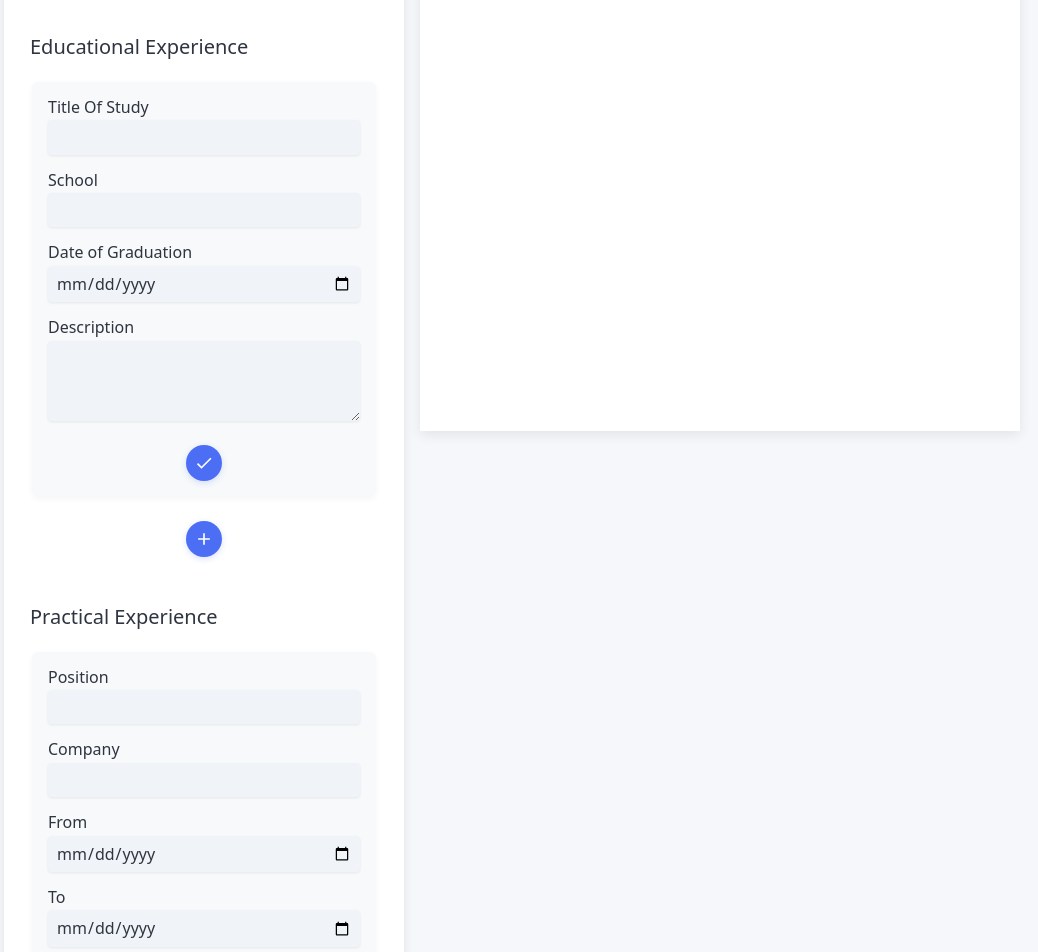
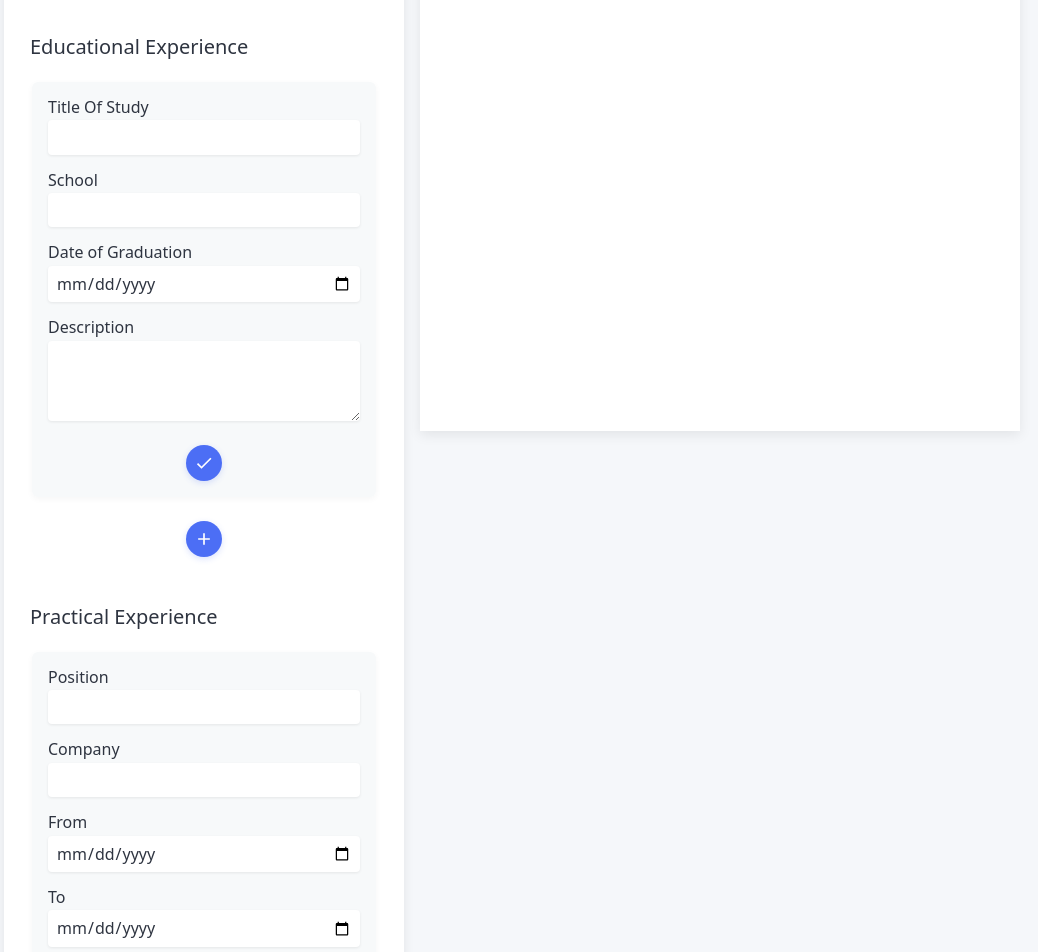
Before and after one commit to cd-javier/cv-application, a React (Vite) app: page / in a window 1280 px wide. Shown: the part 520-1472 px from the top of the page, without its empty margins (128-1166 px from the left). Built offline with nearby package versions, Linux system fonts and the light colour scheme.

Commit message:
fix: remove nested forms and handle keydown enter

```diff
--- a/src/App.css
+++ b/src/App.css
@@ -45,15 +45,6 @@ form {
   background-color: var(--form-bg);
 }
 
-form > form,
-fieldset > form {
-  width: auto;
-  padding: 0;
-  border-radius: none;
-  background-color: none;
-  display: block;
-}
-
 form fieldset {
   display: flex;
   flex-direction: column;
@@ -62,7 +53,7 @@ form fieldset {
   border: none;
 }
 
-form fieldset > form fieldset {
+form fieldset > fieldset {
   padding: 1rem;
   background-color: var(--fieldset-bg);
   border-radius: 6px;
--- a/src/App.jsx
+++ b/src/App.jsx
@@ -69,7 +69,7 @@ function App() {
         <EduExperience handleRender={handleEduRender} />
         <ProExperience handleRender={handleProRender} />
         <Skills handleRender={handleSkillsRender} />
-        <button onClick={handlePrint} className="print-button">
+        <button type="button" onClick={handlePrint} className="print-button">
           <svg xmlns="http://www.w3.org/2000/svg" viewBox="0 0 24 24">
             <title>download</title>
             <path d="M5,20H19V18H5M19,9H15V3H9V9H5L12,16L19,9Z" />
--- a/src/form-components.jsx
+++ b/src/form-components.jsx
@@ -1,11 +1,28 @@
 import { useState } from 'react';
 
-function Input({ label, type, handleOnChange, index, id, isDisabled }) {
+function Input({
+  label,
+  type,
+  handleOnChange,
+  handleEnter,
+  index,
+  id,
+  isDisabled,
+}) {
   const [value, setValue] = useState('');
+
   function intHandleOnChange(e) {
     setValue(e.target.value);
     handleOnChange(e);
   }
+
+  function handleKeyDown(e) {
+    if (e.key === 'Enter') {
+      e.preventDefault();
+      handleEnter(e);
+    }
+  }
+
   return (
     <li>
       {label && (
@@ -28,6 +45,7 @@ function Input({ label, type, handleOnChange, index, id, isDisabled }) {
           id={(index !== undefined ? index + '-' : '') + id}
           type={type}
           onChange={intHandleOnChange}
+          onKeyDown={handleKeyDown}
         />
       )}
     </li>
@@ -56,7 +74,6 @@ function GeneralInfo({ handleRender }) {
   }
 
   return (
-    <form>
     <fieldset>
       <h2>General Information</h2>
       <ul>
@@ -66,6 +83,7 @@ function GeneralInfo({ handleRender }) {
           id="name"
           isDisabled={isDisabled}
           handleOnChange={handleOnChange}
+          handleEnter={handleSubmit}
         />
         <Input
           label="Phone Number"
@@ -73,6 +91,7 @@ function GeneralInfo({ handleRender }) {
           id="phone"
           isDisabled={isDisabled}
           handleOnChange={handleOnChange}
+          handleEnter={handleSubmit}
         />
         <Input
           label="Email"
@@ -80,6 +99,7 @@ function GeneralInfo({ handleRender }) {
           id="email"
           isDisabled={isDisabled}
           handleOnChange={handleOnChange}
+          handleEnter={handleSubmit}
         />
         <Input
           label="Website"
@@ -87,17 +107,18 @@ function GeneralInfo({ handleRender }) {
           id="website"
           isDisabled={isDisabled}
           handleOnChange={handleOnChange}
+          handleEnter={handleSubmit}
         />
       </ul>
       {!isDisabled ? (
-          <button onClick={handleSubmit}>
+        <button type="button" onClick={handleSubmit}>
           <svg xmlns="http://www.w3.org/2000/svg" viewBox="0 0 24 24">
             <title>check</title>
             <path d="M21,7L9,19L3.5,13.5L4.91,12.09L9,16.17L19.59,5.59L21,7Z" />
           </svg>
         </button>
       ) : (
-          <button onClick={handleEdit}>
+        <button type="button" onClick={handleEdit}>
           <svg xmlns="http://www.w3.org/2000/svg" viewBox="0 0 24 24">
             <title>pencil</title>
             <path d="M20.71,7.04C21.1,6.65 21.1,6 20.71,5.63L18.37,3.29C18,2.9 17.35,2.9 16.96,3.29L15.12,5.12L18.87,8.87M3,17.25V21H6.75L17.81,9.93L14.06,6.18L3,17.25Z" />
@@ -105,7 +126,6 @@ function GeneralInfo({ handleRender }) {
         </button>
       )}
     </fieldset>
-    </form>
   );
 }
 
@@ -142,7 +162,6 @@ function SingleEduExperience({
   }
 
   return (
-    <form>
     <fieldset>
       <ul>
         <Input
@@ -152,6 +171,7 @@ function SingleEduExperience({
           id="title"
           isDisabled={isDisabled}
           handleOnChange={handleOnChange}
+          handleEnter={handleSubmit}
         />
         <Input
           label="School"
@@ -160,6 +180,7 @@ function SingleEduExperience({
           id="school"
           isDisabled={isDisabled}
           handleOnChange={handleOnChange}
+          handleEnter={handleSubmit}
         />
         <Input
           label="Date of Graduation"
@@ -168,6 +189,7 @@ function SingleEduExperience({
           id="date"
           isDisabled={isDisabled}
           handleOnChange={handleOnChange}
+          handleEnter={handleSubmit}
         />
         <Input
           label="Description"
@@ -176,18 +198,19 @@ function SingleEduExperience({
           id="details"
           isDisabled={isDisabled}
           handleOnChange={handleOnChange}
+          handleEnter={handleSubmit}
         />
       </ul>
       <div className="buttons">
         {!isDisabled ? (
-            <button onClick={handleSubmit}>
+          <button type="button" onClick={handleSubmit}>
             <svg xmlns="http://www.w3.org/2000/svg" viewBox="0 0 24 24">
               <title>check</title>
               <path d="M21,7L9,19L3.5,13.5L4.91,12.09L9,16.17L19.59,5.59L21,7Z" />
             </svg>
           </button>
         ) : (
-            <button onClick={handleEdit}>
+          <button type="button" onClick={handleEdit}>
             <svg xmlns="http://www.w3.org/2000/svg" viewBox="0 0 24 24">
               <title>pencil</title>
               <path d="M20.71,7.04C21.1,6.65 21.1,6 20.71,5.63L18.37,3.29C18,2.9 17.35,2.9 16.96,3.29L15.12,5.12L18.87,8.87M3,17.25V21H6.75L17.81,9.93L14.06,6.18L3,17.25Z" />
@@ -195,7 +218,7 @@ function SingleEduExperience({
           </button>
         )}
         {isDeletable && (
-            <button onClick={handleDelete}>
+          <button type="button" onClick={handleDelete}>
             <svg xmlns="http://www.w3.org/2000/svg" viewBox="0 0 24 24">
               <title>delete</title>
               <path d="M19,4H15.5L14.5,3H9.5L8.5,4H5V6H19M6,19A2,2 0 0,0 8,21H16A2,2 0 0,0 18,19V7H6V19Z" />
@@ -204,7 +227,6 @@ function SingleEduExperience({
         )}
       </div>
     </fieldset>
-    </form>
   );
 }
 
@@ -243,7 +265,7 @@ function EduExperience({ handleRender }) {
           key={elm.id}
         />
       ))}
-      <button onClick={handleAdd}>
+      <button type="button" onClick={handleAdd}>
         <svg xmlns="http://www.w3.org/2000/svg" viewBox="0 0 24 24">
           <title>plus</title>
           <path d="M19,13H13V19H11V13H5V11H11V5H13V11H19V13Z" />
@@ -286,7 +308,6 @@ function SingleProExperience({
   }
 
   return (
-    <form>
     <fieldset>
       <ul>
         <Input
@@ -296,6 +317,7 @@ function SingleProExperience({
           id="position"
           isDisabled={isDisabled}
           handleOnChange={handleOnChange}
+          handleEnter={handleSubmit}
         />
         <Input
           label="Company"
@@ -304,6 +326,7 @@ function SingleProExperience({
           id="company"
           isDisabled={isDisabled}
           handleOnChange={handleOnChange}
+          handleEnter={handleSubmit}
         />
         <Input
           label="From"
@@ -312,6 +335,7 @@ function SingleProExperience({
           id="dateFrom"
           isDisabled={isDisabled}
           handleOnChange={handleOnChange}
+          handleEnter={handleSubmit}
         />
         <Input
           label="To"
@@ -320,6 +344,7 @@ function SingleProExperience({
           id="dateTo"
           isDisabled={isDisabled}
           handleOnChange={handleOnChange}
+          handleEnter={handleSubmit}
         />
         <Input
           label="Description"
@@ -328,18 +353,19 @@ function SingleProExperience({
           id="details"
           isDisabled={isDisabled}
           handleOnChange={handleOnChange}
+          handleEnter={handleSubmit}
         />
       </ul>
       <div className="buttons">
         {!isDisabled ? (
-            <button onClick={handleSubmit}>
+          <button type="button" onClick={handleSubmit}>
             <svg xmlns="http://www.w3.org/2000/svg" viewBox="0 0 24 24">
               <title>check</title>
               <path d="M21,7L9,19L3.5,13.5L4.91,12.09L9,16.17L19.59,5.59L21,7Z" />
             </svg>
           </button>
         ) : (
-            <button onClick={handleEdit}>
+          <button type="button" onClick={handleEdit}>
             <svg xmlns="http://www.w3.org/2000/svg" viewBox="0 0 24 24">
               <title>pencil</title>
               <path d="M20.71,7.04C21.1,6.65 21.1,6 20.71,5.63L18.37,3.29C18,2.9 17.35,2.9 16.96,3.29L15.12,5.12L18.87,8.87M3,17.25V21H6.75L17.81,9.93L14.06,6.18L3,17.25Z" />
@@ -347,7 +373,7 @@ function SingleProExperience({
           </button>
         )}
         {isDeletable && (
-            <button onClick={handleDelete}>
+          <button type="button" onClick={handleDelete}>
             <svg xmlns="http://www.w3.org/2000/svg" viewBox="0 0 24 24">
               <title>delete</title>
               <path d="M19,4H15.5L14.5,3H9.5L8.5,4H5V6H19M6,19A2,2 0 0,0 8,21H16A2,2 0 0,0 18,19V7H6V19Z" />
@@ -356,7 +382,6 @@ function SingleProExperience({
         )}
       </div>
     </fieldset>
-    </form>
   );
 }
 
@@ -395,7 +420,7 @@ function ProExperience({ handleRender }) {
           key={elm.id}
         />
       ))}
-      <button onClick={handleAdd}>
+      <button type="button" onClick={handleAdd}>
         <svg xmlns="http://www.w3.org/2000/svg" viewBox="0 0 24 24">
           <title>plus</title>
           <path d="M19,13H13V19H11V13H5V11H11V5H13V11H19V13Z" />
@@ -445,16 +470,17 @@ function SingleSkill({
         id="company"
         isDisabled={isDisabled}
         handleOnChange={handleOnChange}
+        handleEnter={handleSubmit}
       />
       {!isDisabled ? (
-        <button onClick={handleSubmit}>
+        <button type="button" onClick={handleSubmit}>
           <svg xmlns="http://www.w3.org/2000/svg" viewBox="0 0 24 24">
             <title>check</title>
             <path d="M21,7L9,19L3.5,13.5L4.91,12.09L9,16.17L19.59,5.59L21,7Z" />
           </svg>
         </button>
       ) : (
-        <button onClick={handleEdit}>
+        <button type="button" onClick={handleEdit}>
           <svg xmlns="http://www.w3.org/2000/svg" viewBox="0 0 24 24">
             <title>pencil</title>
             <path d="M20.71,7.04C21.1,6.65 21.1,6 20.71,5.63L18.37,3.29C18,2.9 17.35,2.9 16.96,3.29L15.12,5.12L18.87,8.87M3,17.25V21H6.75L17.81,9.93L14.06,6.18L3,17.25Z" />
@@ -462,7 +488,7 @@ function SingleSkill({
         </button>
       )}
       {isDeletable && (
-        <button onClick={handleDelete}>
+        <button type="button" onClick={handleDelete}>
           <svg xmlns="http://www.w3.org/2000/svg" viewBox="0 0 24 24">
             <title>delete</title>
             <path d="M19,4H15.5L14.5,3H9.5L8.5,4H5V6H19M6,19A2,2 0 0,0 8,21H16A2,2 0 0,0 18,19V7H6V19Z" />
@@ -508,7 +534,7 @@ function Skills({ handleRender }) {
           key={elm.id}
         />
       ))}
-      <button onClick={handleAdd}>
+      <button type="button" onClick={handleAdd}>
         <svg xmlns="http://www.w3.org/2000/svg" viewBox="0 0 24 24">
           <title>plus</title>
           <path d="M19,13H13V19H11V13H5V11H11V5H13V11H19V13Z" />
```
Lines whose indentation alone changed are shown as unchanged.
